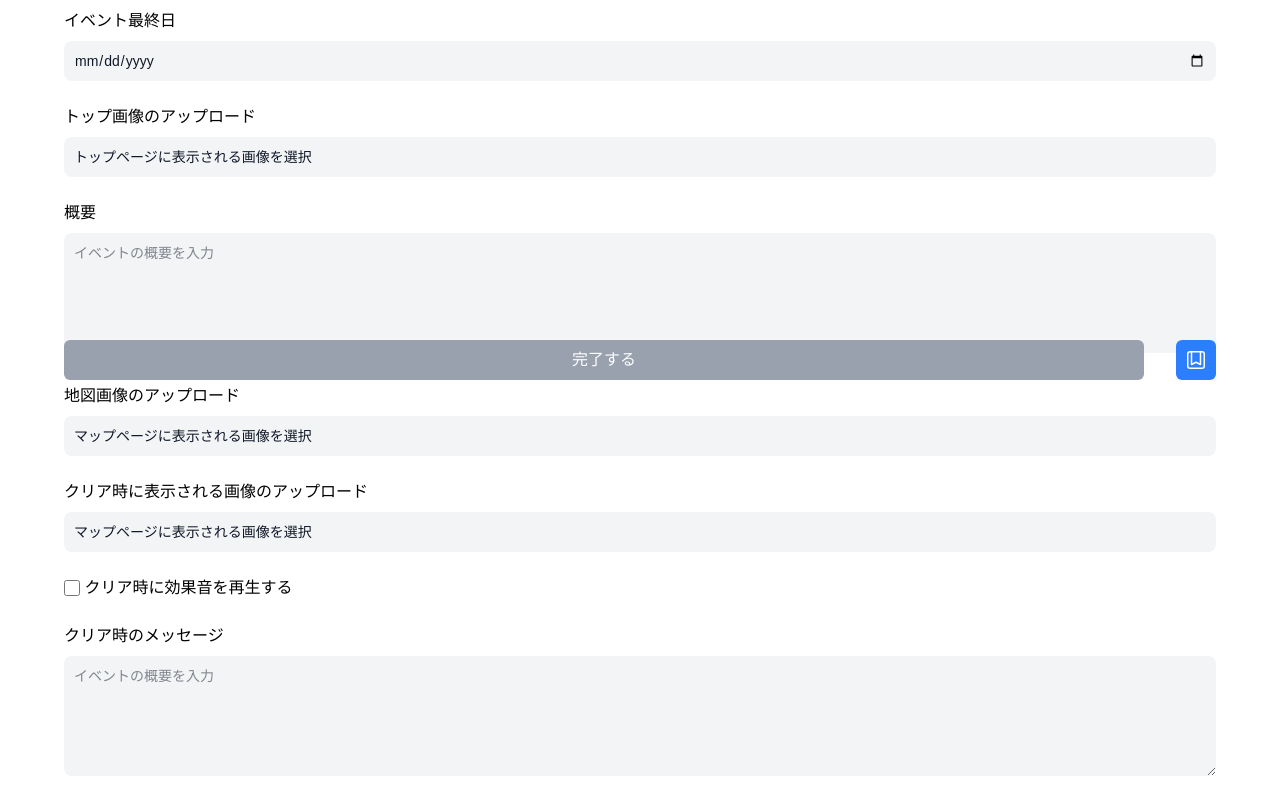
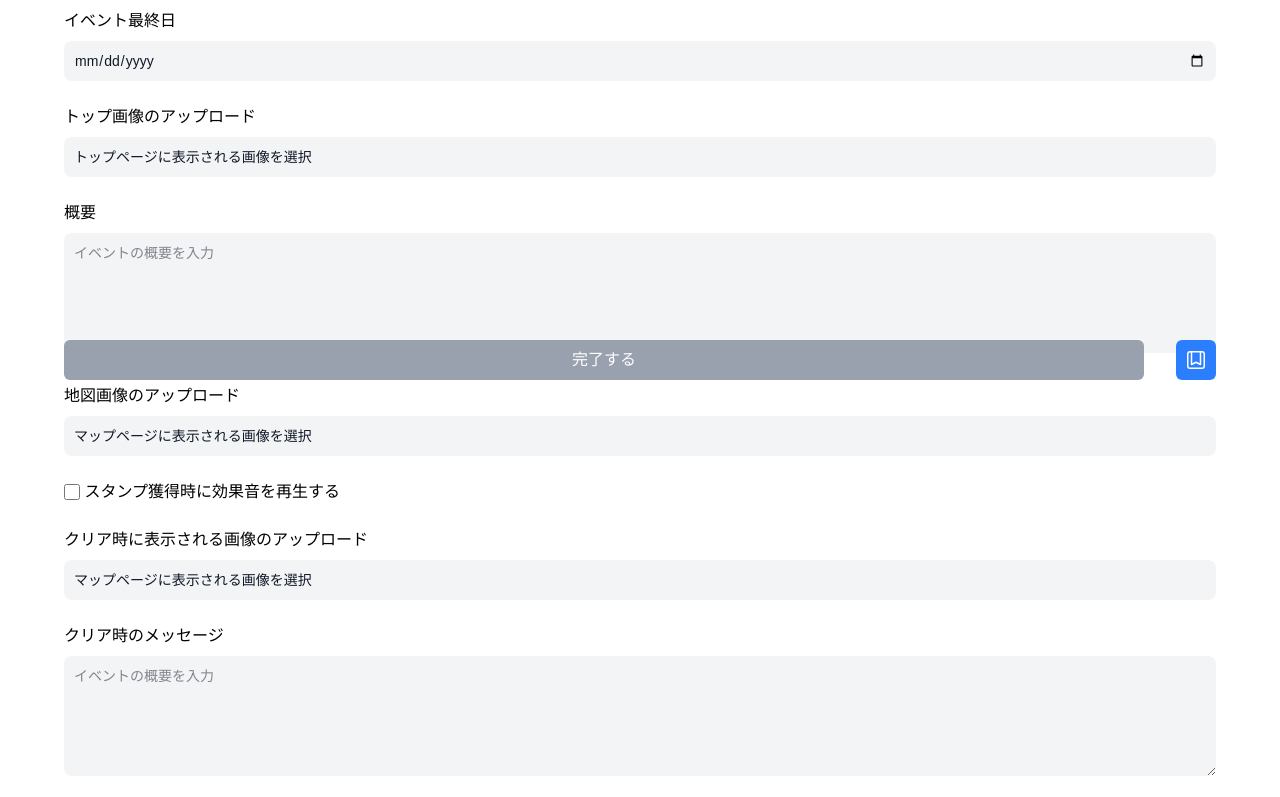
Before and after one commit to NeeeRL/Sakutto_Rally, a React (Vite) app in the folder Apps/Organizer/: page /create in a window 1280 px wide. Shown: the part 404-1201 px from the top of the page. Built offline with nearby package versions, Linux system fonts and the light colour scheme.

Commit message:
文言と順番を修正

```diff
--- a/Apps/Organizer/src/createEvent.tsx
+++ b/Apps/Organizer/src/createEvent.tsx
@@ -275,6 +275,16 @@ const createEvent = () => {
                         </label>
                         {map ? <img src={map} alt="map preview" className="mt-2 rounded-lg" /> : ""}
                     </div>
+                    <div className="flex mt-6 my-2 items-center">
+                        <input
+                            id="isClearSound"
+                            checked={isClearSound}
+                            onChange={ (event) => setIsClearSound(event.target.checked) }
+                            type="checkbox"
+                            className="w-4 h-4 text-blue-600 bg-gray-100 border-gray-300 rounded-sm focus:ring-blue-500"
+                        />
+                        <label htmlFor="isClearSound" className="block">&nbsp;スタンプ獲得時に効果音を再生する</label>
+                    </div>
                     <div>
                         <label htmlFor="clearImage" className="mt-6 my-2 block">クリア時に表示される画像のアップロード</label>
                         <input
@@ -291,16 +301,6 @@ const createEvent = () => {
                             {clearImage ? "別の画像を選択" : <span>マップページに表示される画像を選択</span> }
                         </label>
                         {clearImage ? <img src={clearImage} alt="clearImage preview" className="mt-2 rounded-lg" /> : ""}
-                    </div>
-                    <div className="flex mt-6 my-2 items-center">
-                        <input
-                            id="isClearSound"
-                            checked={isClearSound}
-                            onChange={ (event) => setIsClearSound(event.target.checked) }
-                            type="checkbox"
-                            className="w-4 h-4 text-blue-600 bg-gray-100 border-gray-300 rounded-sm focus:ring-blue-500"
-                        />
-                        <label htmlFor="isClearSound" className="block">&nbsp;クリア時に効果音を再生する</label>
                     </div>
                     <label htmlFor="clearMessage" className="mt-6 my-2 block">クリア時のメッセージ</label>
                     <textarea
```
